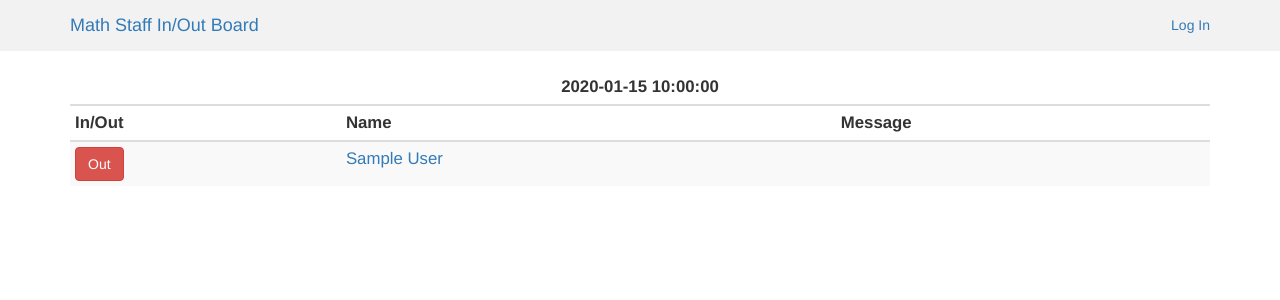
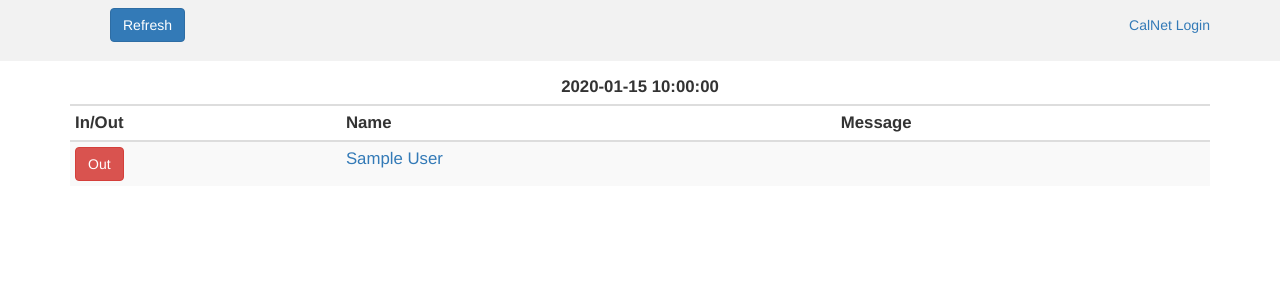
Before and after one commit to isavine/InOutBoard, a Flask app: template templates/board.html in a window 1280 px wide. Shown: the top 300 px of the page. Run offline with Flask 2, Linux system fonts and the light colour scheme; tables that the repository leaves empty hold one stand-in row (values such as "Sample post"); the template is opened without the code that fills it: values that come from a table or form of the project are taken from there, most other values are stand-ins (such as "Sample title", 1, 10 or a date in 2020); parts of the project's set-up code (start-up, migrations or seed data) failed here and were passed over; some libraries are stand-ins or nearby versions.

Commit message:
a bit cleaned up base and board views

```diff
--- a/templates/base.html
+++ b/templates/base.html
@@ -31,29 +31,27 @@
 <nav role="navigation" class="navbar navbar-primary navbar-fixed-top">
 	<div class="container">
 		<div class="navbar-header">
-			<div class="navbar-header pull-left">
-				<a id="header_title" class="navbar-brand" href="{{ url_for('render_board') }}">Math Staff In/Out Board</a>
-			</div>
+			<!-- <div class="navbar-header pull-left">
+				<a id="header_title" class="navbar-brand" href="{{ url_for('render_board') }}">In/Out Board</a>
+			</div> -->
 
 			<!-- 'Sticky' (non-collapsing) menu items -->
-			<div class="navbar-header pull-right">
-				<ul class="nav pull-left">
-					<!-- <button id="save_refresh_btn" type="button" class="btn btn-primary navbar-btn" onclick="location.href='{{ url_for('render_board') }}'" >Refresh</button> -->
+			<ul class="pull-left">
+				<button id="refresh_btn" type="button" class="btn btn-primary navbar-btn" onclick="location.href='{{ url_for('render_board') }}'" >Refresh</button>
 			</ul>
 			<!-- Collapsed Menu Button -->
-				<button type="button" class="navbar-toggle collapsed" data-toggle="collapse" data-target="#navbar" aria-expanded="false" aria-controls="navbar">
+			<button type="button" class="navbar-toggle pull-right collapsed" data-toggle="collapse" data-target="#navbar" aria-expanded="false" aria-controls="navbar">
 				<span class="icon-bar"></span>
 				<span class="icon-bar"></span>
 				<span class="icon-bar"></span>
 			</button>
-			</div>
 		</div>
 
 		<!-- Additional navbar items -->
 		<div id="navbar"class="collapse navbar-collapse navbar-right">
 			<ul class="nav navbar-nav navbar-right">
 			{% if not session.logged_in %}
-				<li><a href="{{ url_for('login') }}">Log In</a></li>
+				<li><a href="{{ url_for('login') }}">CalNet Login</a></li>
 			{% else %}
 				{% if role_switch %}
 					<li><a href="{{ url_for('render_role_select') }}">Role Select</a></li>
--- a/templates/board.html
+++ b/templates/board.html
@@ -25,9 +25,9 @@
 	      <tr>
 	        <td scope="row">
 		          {% if user.is_in() %}
-		          <a name="user"  href="{{ url_for('inOutToggle', uid=user.id) }}"><button type="button" class="btn btn-danger">Out</button></a>
+		          <button type="button" class="btn btn-danger" onclick="location.href='{{ url_for('inOutToggle', uid=user.id) }}'">Out</button>
 		          {% else %}
-		          <a name="user" href="{{ url_for('inOutToggle', uid=user.id) }}"><button type="button" class="btn btn-success">In</button></a>
+		          <button type="button" class="btn btn-success" onclick="location.href='{{ url_for('inOutToggle', uid=user.id) }}'">In</button>
 		          {% endif %}
 	        </td>
 	        <td scope="row">
@@ -35,9 +35,9 @@
 	        </td>
 	        <td class="msg_field">
 				{% if user.msg == "" %}
-					<p data-editable id="{{ user.id }}" name='{{user.id}}'>&nbsp;&nbsp;&nbsp;&nbsp;&nbsp;&nbsp;&nbsp;&nbsp;&nbsp;&nbsp;&nbsp;&nbsp;&nbsp;&nbsp;&nbsp;&nbsp;&nbsp;&nbsp;&nbsp;&nbsp;&nbsp;&nbsp;&nbsp;&nbsp;&nbsp;&nbsp;&nbsp;&nbsp;</p>
+					<p data-editable id="{{ user.id }}" name='{{user.id}}'><span class="glyphicon glyphicon-pencil" aria-hidden="true"></span></p>
 				{% else %}
-					<p data-editable id="{{ user.id }}" name='{{user.id}}'  style='width: 100%;'>{{user.msg}}</p>
+					<p data-editable id="{{ user.id }}" name='{{user.id}}'>{{user.msg}}</p>
 				{% endif %}
 	        </td>
 	        {% if admin %}
@@ -63,11 +63,11 @@
 				          {% endif %}
 			        </td>
 			        <td scope="row">
-			          <a href="{{ user.url }}">{{user.name}}</a>
+			          <a href="{{ user.url }}">{{ user.name }}</a>
 			        </td>
 			        <td>
 			          {% if dpt %}
-		          			<input type="text" class="msg_input form-control" size=40 id="{{ user.id }}" name='{{user.id}}' value="{{user.msg}}" readonly></input>
+		          			<p id="{{ user.id }}">{{ user.msg }}</p>
 			          {% endif %}
 			        </td>
 			      </tr>
@@ -86,7 +86,7 @@ $('body').on('click', '[data-editable]', function(){
   var uid = $el.attr('id');
   var name = $el.attr('name');
 
-  var $input = $('<textarea rows="2" type="text" class="msg_input form-control" size=40 />').val( $el.text() );
+  var $input = $('<textarea rows="1" type="text" class="msg_input form-control" size=40 />').val( $el.text() );
   $el.replaceWith( $input );
 
   var save = function(){
@@ -114,8 +114,6 @@ $('body').on('click', '[data-editable]', function(){
 	        save();
 	    }
 	});
-
-
 });
 
 // $("p").hover(function(){
@@ -132,7 +130,7 @@ $('body').on('click', '[data-editable]', function(){
 Deprecated.
 
 var change_save_refresh_button = function () {
-  var button = document.getElementById('save_refresh_btn');
+  var button = document.getElementById('refresh_btn');
   button.innerHTML = 'Save';
   button.setAttribute('onclick', 'submit_all_msgs()');
   saved = false;
```
Lines whose indentation alone changed are shown as unchanged.
